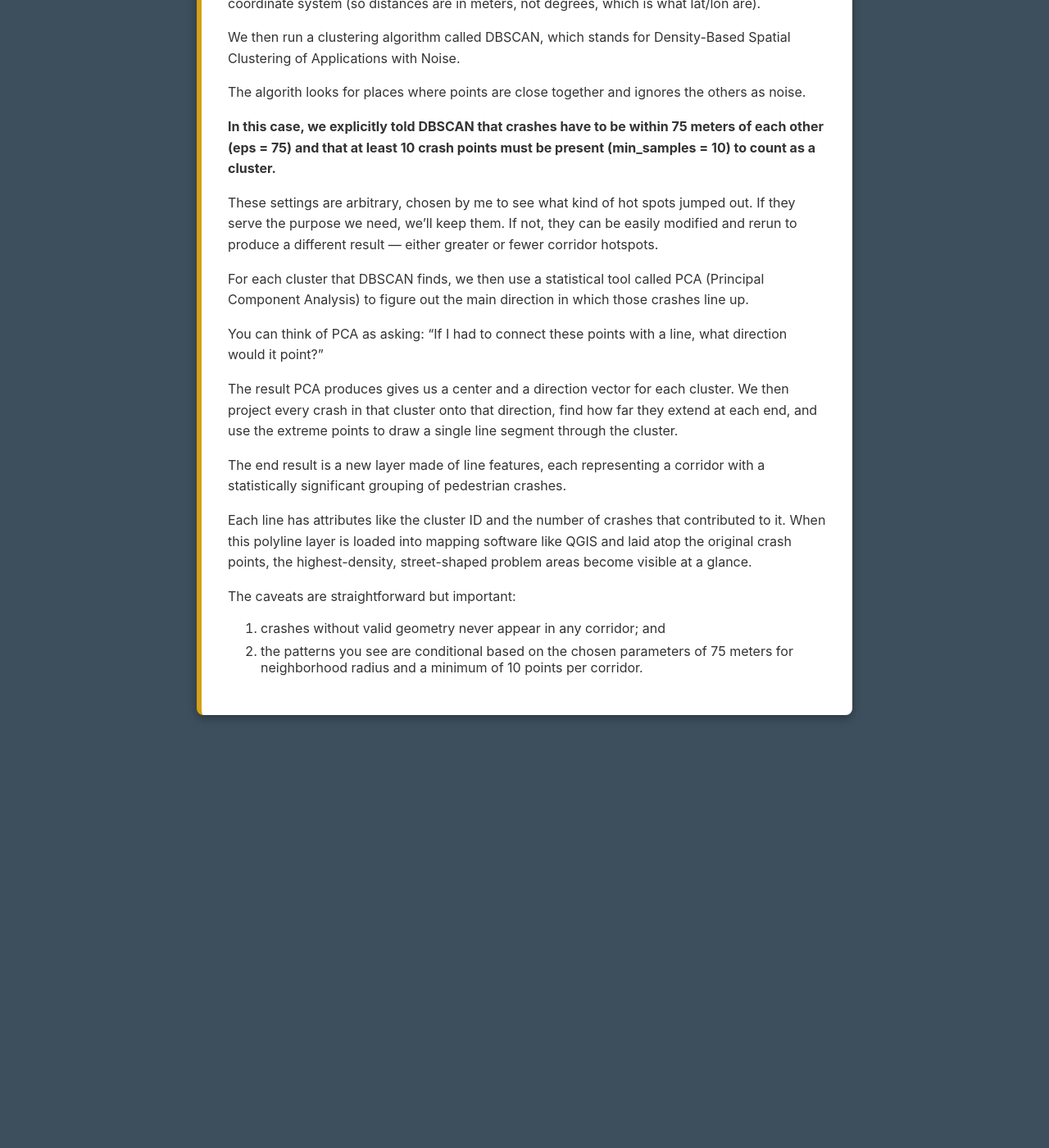
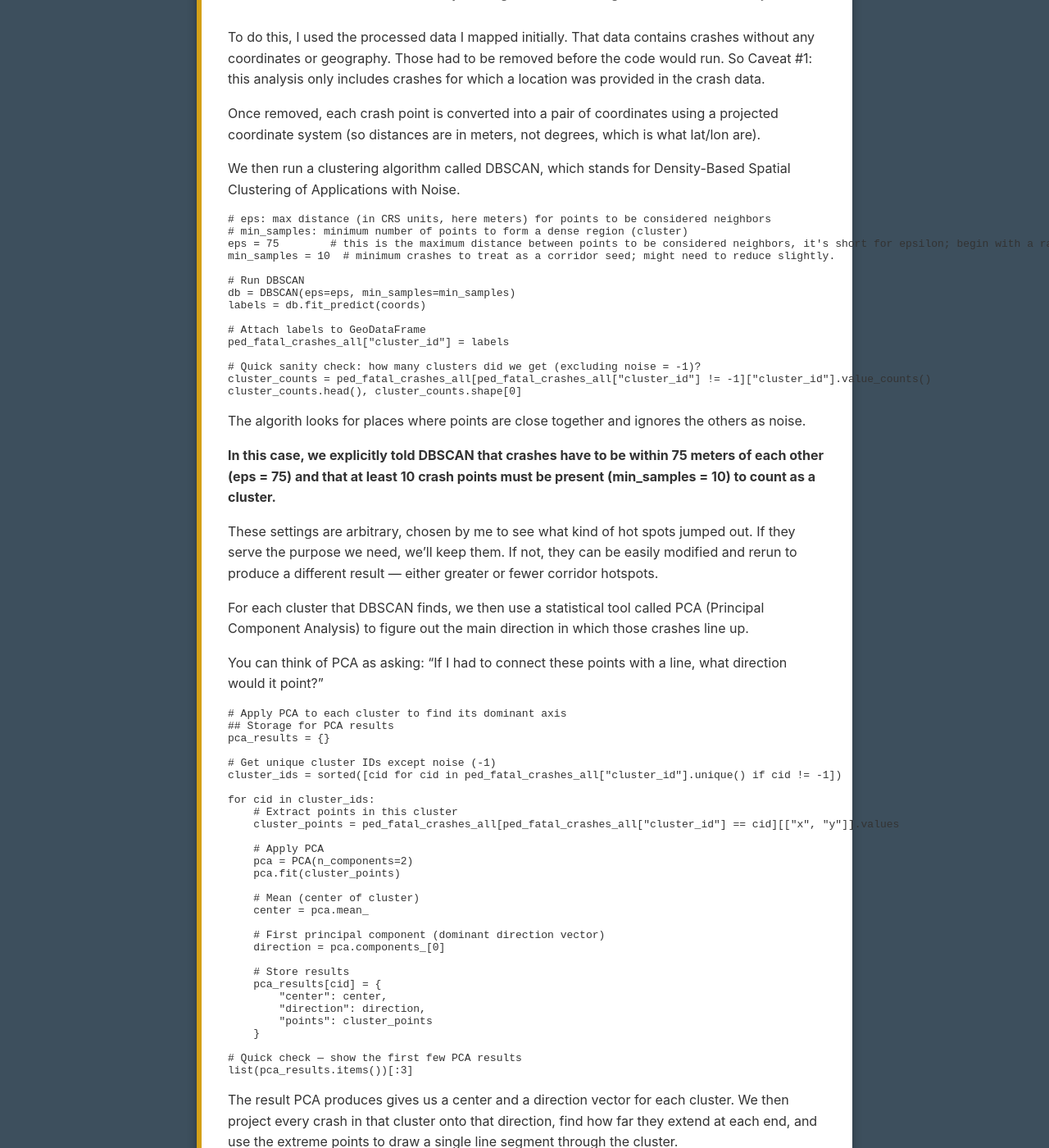
Before and after one commit to misterwes/wbr_portfolio, a Jekyll site: the page built from _posts/2025-11-25-locating-crash-corridors.md, in a window 1280 px wide and 1400 px high, scrolled down 1177 px. Shown: the whole window at 82% size. Built offline with Jekyll 4.4.1, drawn with Linux system fonts in a browser that asks for light colours; before the commit the page ends 2121 px from its top, so only the background shows below that; some of the changed text lies outside the part shown.

Commit message:
Updated blog post. Added code.

````diff
--- a/_posts/2025-11-25-locating-crash-corridors.md
+++ b/_posts/2025-11-25-locating-crash-corridors.md
@@ -3,6 +3,10 @@ layout: post
 title: 'Locating pedestrian crash corridors with DBSCAN and PCA'
 categories: [mapping]
 ---
+
+This project began with several years of crash data from the Texas Crash Resource Information System (CRIS), filtered and processed to derive a dataframe of crashes in the San Antonio metro region in which one or more pedestrians was involved.
+
+Once that initial inquiry was made and the data processed, I wanted to use it to identify corridors with higher numbers of incidents involving pedestrians and cars. That effort is described here.
 
 I used some code to take the pedestrian crash points and highlight the corridor segments. Instead of drawing an arbitrary hexagon grid to find crash clusters, I used the data points themselves to indicate the linear pattern from which we can identify problem corridors where multiple pedestrians are hurt over time. That looks like these:
 
@@ -17,6 +21,24 @@ Once removed, each crash point is converted into a pair of coordinates using a p
 
 We then run a clustering algorithm called DBSCAN, which stands for Density-Based Spatial Clustering of Applications with Noise.
 
+```python
+# eps: max distance (in CRS units, here meters) for points to be considered neighbors
+# min_samples: minimum number of points to form a dense region (cluster)
+eps = 75        # this is the maximum distance between points to be considered neighbors, it's short for epsilon; begin with a range inside 50–150 meters; adjust based on results
+min_samples = 10  # minimum crashes to treat as a corridor seed; might need to reduce slightly.
+
+# Run DBSCAN
+db = DBSCAN(eps=eps, min_samples=min_samples)
+labels = db.fit_predict(coords)
+
+# Attach labels to GeoDataFrame
+ped_fatal_crashes_all["cluster_id"] = labels
+
+# Quick sanity check: how many clusters did we get (excluding noise = -1)?
+cluster_counts = ped_fatal_crashes_all[ped_fatal_crashes_all["cluster_id"] != -1]["cluster_id"].value_counts()
+cluster_counts.head(), cluster_counts.shape[0]
+```
+
 The algorith looks for places where points are close together and ignores the others as noise.
 
 **In this case, we explicitly told DBSCAN that crashes have to be within 75 meters of each other (eps \= 75\) and that at least 10 crash points must be present (min_samples \= 10\) to count as a cluster.**
@@ -26,6 +48,41 @@ These settings are arbitrary, chosen by me to see what kind of hot spots jumped
 For each cluster that DBSCAN finds, we then use a statistical tool called PCA (Principal Component Analysis) to figure out the main direction in which those crashes line up.
 
 You can think of PCA as asking: “If I had to connect these points with a line, what direction would it point?”
+
+```python
+# Apply PCA to each cluster to find its dominant axis
+## Storage for PCA results
+pca_results = {}
+
+# Get unique cluster IDs except noise (-1)
+cluster_ids = sorted([cid for cid in ped_fatal_crashes_all["cluster_id"].unique() if cid != -1])
+
+for cid in cluster_ids:
+    # Extract points in this cluster
+    cluster_points = ped_fatal_crashes_all[ped_fatal_crashes_all["cluster_id"] == cid][["x", "y"]].values
+
+    # Apply PCA
+    pca = PCA(n_components=2)
+    pca.fit(cluster_points)
+
+    # Mean (center of cluster)
+    center = pca.mean_
+
+    # First principal component (dominant direction vector)
+    direction = pca.components_[0]
+
+    # Store results
+    pca_results[cid] = {
+        "center": center,
+        "direction": direction,
+        "points": cluster_points
+    }
+
+# Quick check — show the first few PCA results
+list(pca_results.items())[:3]
+```
+
+
 
 The result PCA produces gives us a center and a direction vector for each cluster. We then project every crash in that cluster onto that direction, find how far they extend at each end, and use the extreme points to draw a single line segment through the cluster.
 
````
